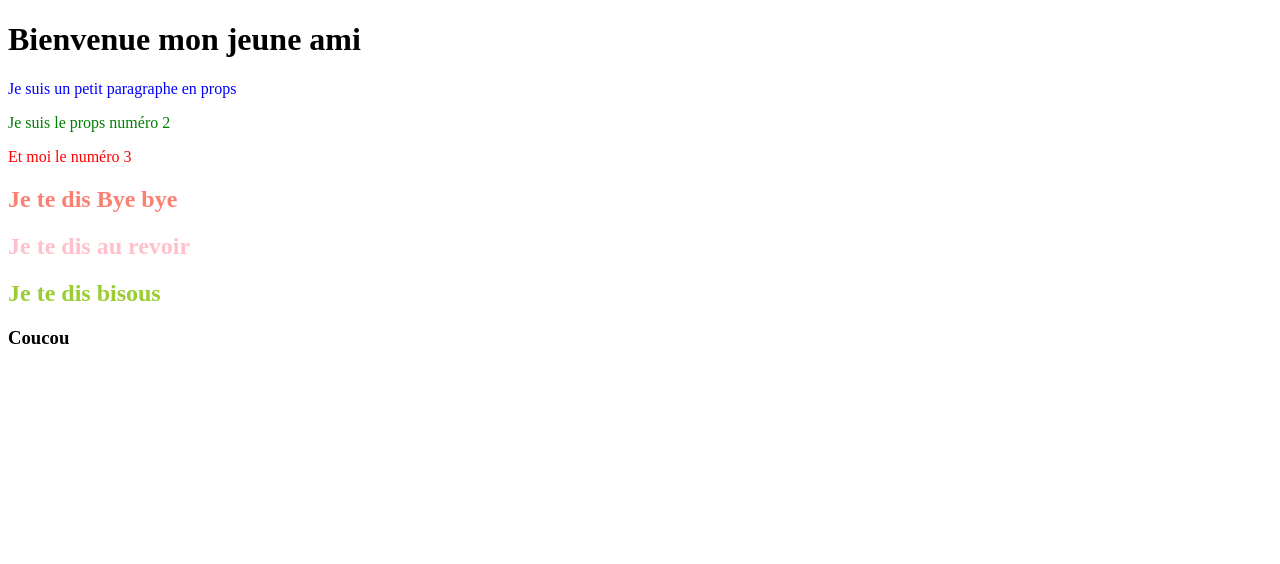
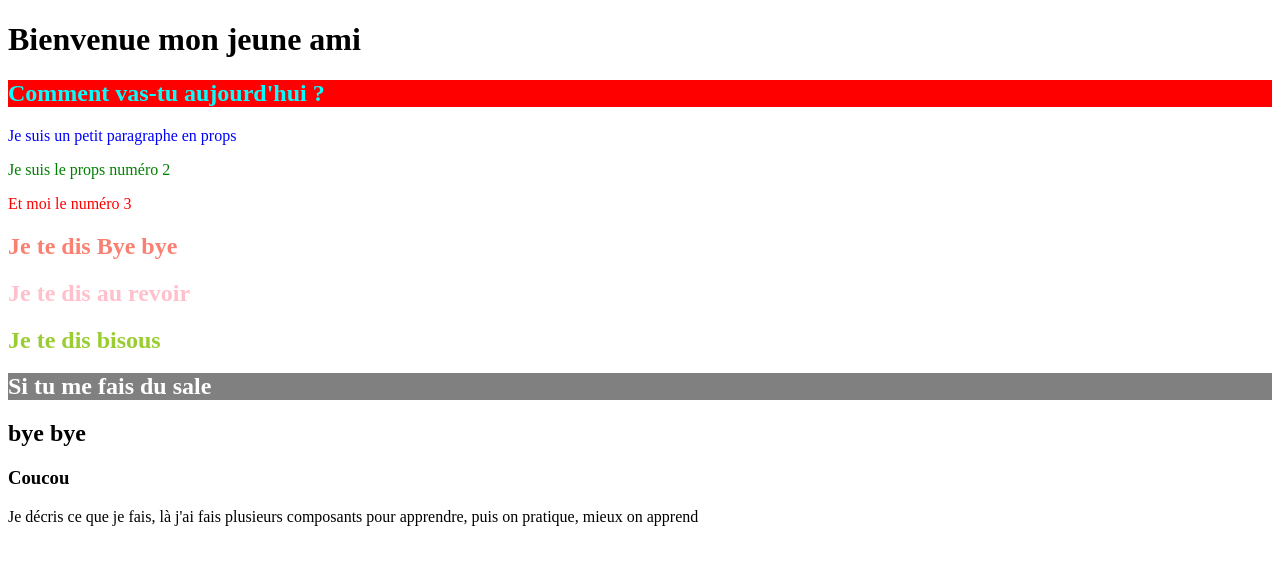
Before and after one commit to GregoryVDev/ToDoList, a React (Vite) app: page / in a window 1280 px wide. Shown: the top 564 px of the page. Built offline with nearby package versions, Linux system fonts and the light colour scheme.

Commit message:
Added the new component and function

```diff
--- a/src/App.jsx
+++ b/src/App.jsx
@@ -11,19 +11,27 @@
 
 import { HelloWorld } from "./HelloWorld";
 import { Paragraphe } from "./Paragraphe";
-import { ByeWorld, Titreh3 } from "./ByeWorld";
+import { ByeWorld, Description, Titreh3 } from "./ByeWorld";
 
 export const App = () => {
   return (
     <div>
       <HelloWorld bienvenue="Bienvenue mon jeune ami" />
+      <HelloWorld
+        sante="Comment vas-tu aujourd'hui ?"
+        color="cyan"
+        background="red"
+      />
       <Paragraphe message="Je suis un petit paragraphe en props" color="blue" />
       <Paragraphe message="Je suis le props numéro 2" color="green" />
       <Paragraphe message="Et moi le numéro 3" color="red" />
       <ByeWorld bye="Je te dis Bye bye" color="salmon" />
       <ByeWorld bye="Je te dis au revoir" color="pink" />
       <ByeWorld bye="Je te dis bisous" color="yellowgreen" />
+      <ByeWorld bye="Si tu me fais du sale" color="white" background="grey" />
+      <ByeWorld bye="bye bye" />
       <Titreh3 />
+      <Description descripte="Je décris ce que je fais, là j'ai fais plusieurs composants pour apprendre, puis on pratique, mieux on apprend" />
     </div>
   );
 };
--- a/src/ByeWorld.jsx
+++ b/src/ByeWorld.jsx
@@ -1,7 +1,15 @@
-export const ByeWorld = ({ bye, color }) => {
+export const ByeWorld = ({ bye, color, background, weight = 600 }) => {
   return (
     <div>
-      <h2 style={{ color: color }}>{bye}</h2>
+      <h2
+        style={{
+          color: color,
+          backgroundColor: background,
+          fontWeight: weight,
+        }}
+      >
+        {bye}
+      </h2>
     </div>
   );
 };
@@ -13,3 +21,11 @@ export const Titreh3 = () => {
     </div>
   );
 };
+
+export const Description = ({ descripte, weight = 300 }) => {
+  return (
+    <div>
+      <p style={{ weight }}>{descripte}</p>
+    </div>
+  );
+};
--- a/src/HelloWorld.jsx
+++ b/src/HelloWorld.jsx
@@ -1,7 +1,8 @@
-export const HelloWorld = ({ bienvenue }) => {
+export const HelloWorld = ({ bienvenue, sante, color, background }) => {
   return (
     <div>
       <h1>{bienvenue}</h1>
+      <h2 style={{ color: color, backgroundColor: background }}>{sante}</h2>
     </div>
   );
 };
```
